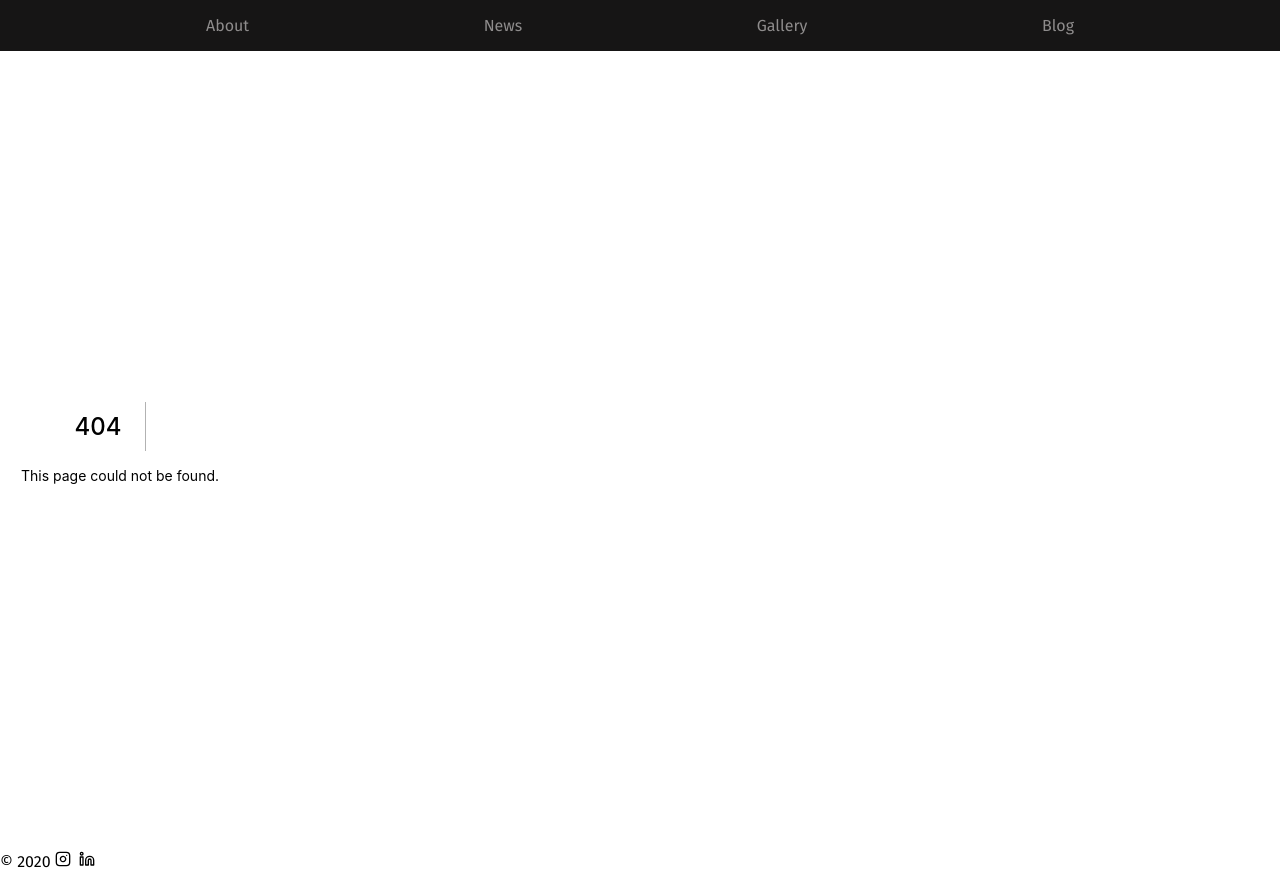
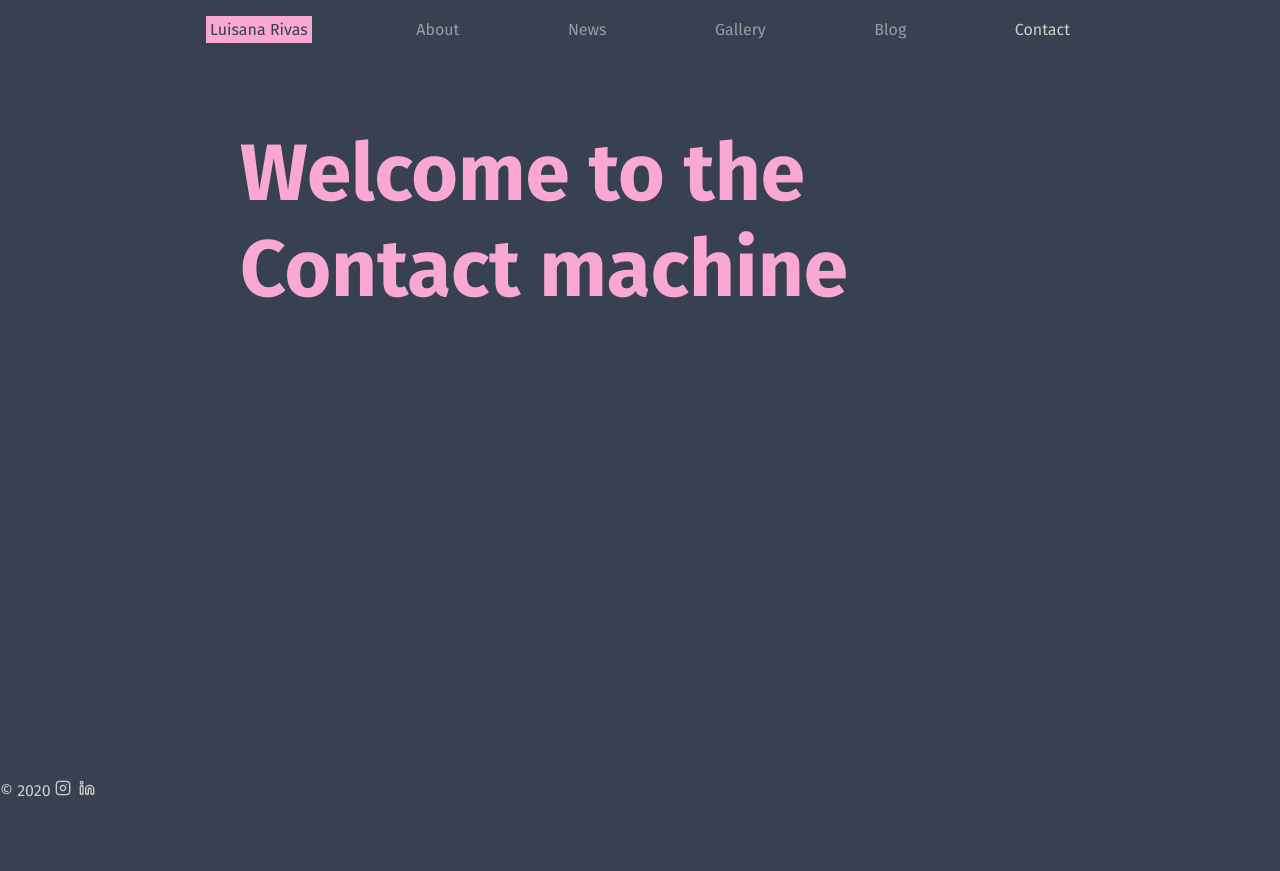
Before and after one commit to aldo-sanchez/front-luchi-site, a Next.js app in the folder front-luchi-site/: page /contact in a window 1280 px wide. Before the commit this address had no page. After the commit the page ends 800 px from the top, so only its background shows below. Built offline with nearby package versions, Linux system fonts and the light colour scheme.

Commit message:
Adds accent to home nav

```diff
--- a/front-luchi-site/package.json
+++ b/front-luchi-site/package.json
@@ -8,6 +8,7 @@
     "start": "next start"
   },
   "dependencies": {
+    "clsx": "^1.1.1",
     "next": "10.0.3",
     "react": "17.0.1",
     "react-dom": "17.0.1",
--- /dev/null
+++ b/front-luchi-site/pages/contact.js
@@ -0,0 +1,9 @@
+const Contact = () => {
+  return (
+    <section>
+      <h1>Welcome to the Contact machine</h1>
+    </section>
+  )
+}
+
+export default Contact
--- a/front-luchi-site/shared/Navigation.js
+++ b/front-luchi-site/shared/Navigation.js
@@ -1,11 +1,14 @@
 import Link from 'next/link'
 import { useRouter } from 'next/router'
+import clsx from 'clsx'
 
 const routes = [
+  { name: 'luisana rivas', path: '/' },
   { name: 'about', path: '/about' },
   { name: 'news', path: '/news' },
   { name: 'gallery', path: '/gallery' },
-  { name: 'blog', path: 'blog' },
+  { name: 'blog', path: '/blog' },
+  { name: 'contact', path: '/contact' },
 ]
 
 const Navigation = () => {
@@ -14,10 +17,16 @@ const Navigation = () => {
     <nav>
       <ul>
         {routes.map((route) => {
+          console.log(route.path === '/')
           return (
             <li
               key={route.name}
-              className={route.path === router.pathname ? 'active': ''}
+              className={clsx(
+                {
+                  active: route.path === router.pathname,
+                  home: route.path === '/',
+                }
+              )}
             >
               <Link href={route.path}>
                 <a>{route.name}</a>
--- a/front-luchi-site/styles/globals.css
+++ b/front-luchi-site/styles/globals.css
@@ -5,9 +5,16 @@
   --accent-color: #10B981;
 */
 :root {
-  --main-bg-color-rgb: 22, 21,21;
+  /* dark grey bg */
+  /* --main-bg-color-rgb: 22, 21,21; */
+  /* dark grey with blue */
+  --main-bg-color-rgb: 55, 65, 81;
+
   --main-text-color-rgb: 208, 205, 205;
-  --accent-color-rgb: 16, 185, 129;
+  /* blue */
+  /* --accent-color-rgb: 147, 197, 253; */
+  /* rosado palido */
+  --accent-color-rgb: 249, 168, 212;
   --main-bg-color: rgb(var(--main-bg-color-rgb));
   --main-text-color: rgb(var(--main-text-color-rgb));
   --accent-color: rgb(var(--accent-color-rgb));
@@ -91,6 +98,7 @@ nav > ul {
 
 nav > ul > li {
   text-transform: capitalize;
+  padding: .25em;
   color: rgba(var(--main-text-color-rgb), .65)
 }
 
@@ -98,3 +106,9 @@ nav > ul > li.active {
   text-transform: capitalize;
   color: rgba(var(--main-text-color-rgb), 1)
 }
+
+nav > ul > li.home {
+  text-transform: capitalize;
+  color: var(--main-bg-color);
+  background-color: var(--accent-color);
+}
```
Also changed, not shown: 1 other file (tests, documents, lock files or other folders).
